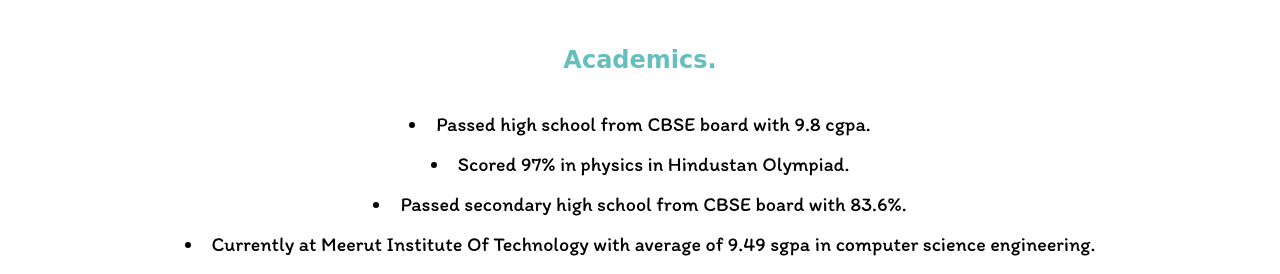
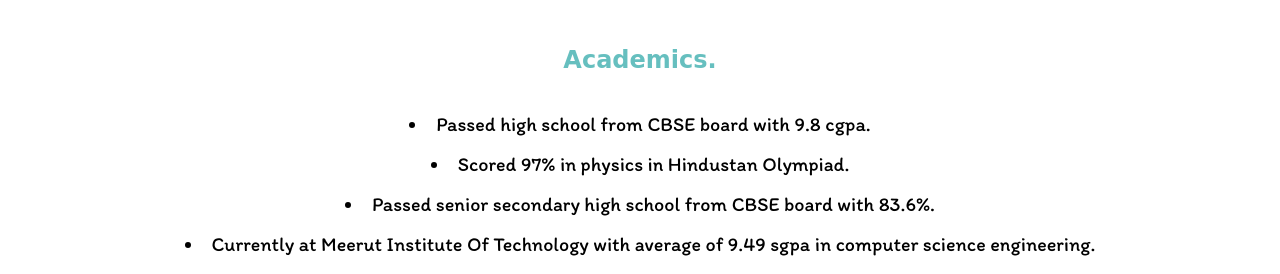
Before and after one commit to VinayakSingh001/portfolio, a plain HTML site: page index.html in a window 1280 px wide. Shown: the part 1823-2097 px from the top of the page. Drawn offline with Linux system fonts and the light colour scheme; a web font is replaced by a local one.

Commit message:
First commit

```diff
--- a/index.html
+++ b/index.html
@@ -62,7 +62,7 @@
 
       <li>Passed high school from CBSE board with 9.8 cgpa.</li>
       <li>Scored 97% in physics in Hindustan Olympiad.</li>
-      <li>Passed secondary high school from CBSE board with 83.6%.</li>
+      <li>Passed senior secondary high school from CBSE board with 83.6%.</li>
       <li>Currently at Meerut Institute Of Technology with average of 9.49 sgpa in computer science engineering.</li>
 
     </div>
```
